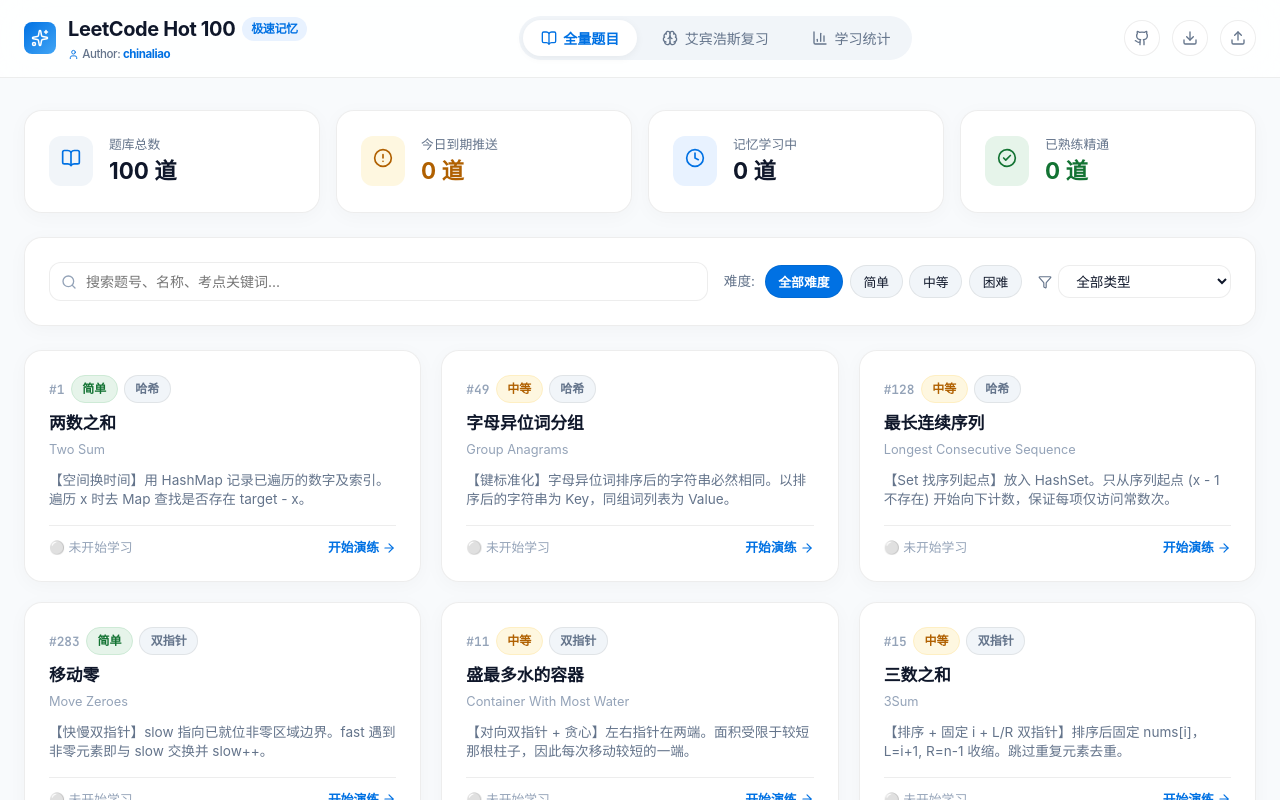
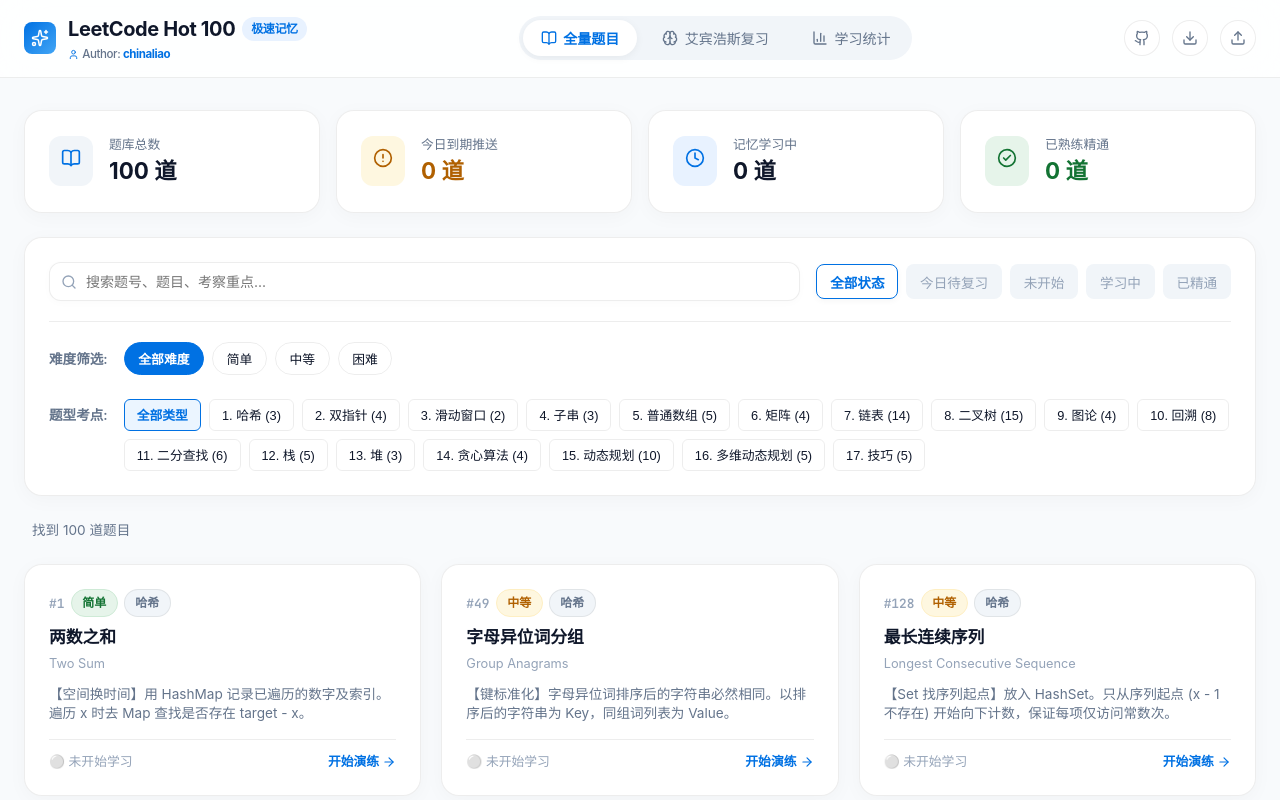
Before and after one commit to chinaliao/LeetCodehot100, a React (Vite) app: page / in a window 1280 px wide. Shown: the top 800 px of the page. Built offline with nearby package versions, Linux system fonts and the light colour scheme.

Commit message:
feat: upgrade filter UI to use modern chips, add status filters, and empty state

```diff
--- a/src/components/AllProblems.jsx
+++ b/src/components/AllProblems.jsx
@@ -1,5 +1,5 @@
 import React, { useState, useMemo } from 'react';
-import { Search, Filter, Clock, CheckCircle2, AlertCircle, ArrowRight, BookOpen } from 'lucide-react';
+import { Search, Filter, Clock, CheckCircle2, AlertCircle, ArrowRight, BookOpen, XCircle } from 'lucide-react';
 import { CATEGORIES, DIFFICULTIES } from '../data/categories';
 import { isProblemDueToday } from '../services/storage';
 
@@ -7,6 +7,7 @@ export function AllProblems({ problems, progressMap, onSelectProblem }) {
   const [searchTerm, setSearchTerm] = useState('');
   const [selectedDifficulty, setSelectedDifficulty] = useState('all');
   const [selectedCategory, setSelectedCategory] = useState('all');
+  const [selectedStatus, setSelectedStatus] = useState('all'); // 'all' | 'due' | 'unlearned' | 'learning' | 'mastered'
 
   const filteredProblems = useMemo(() => {
     return problems.filter((p) => {
@@ -14,10 +15,25 @@ export function AllProblems({ problems, progressMap, onSelectProblem }) {
       if (selectedDifficulty !== 'all' && p.difficulty !== selectedDifficulty) {
         return false;
       }
+
       // Category match
       if (selectedCategory !== 'all' && p.category !== selectedCategory) {
         return false;
       }
+
+      // Status match
+      if (selectedStatus !== 'all') {
+        const prog = progressMap[p.id];
+        const due = isProblemDueToday(prog);
+        const isMastered = prog && prog.status === 'mastered';
+        const isUnlearned = !prog || prog.repetition === 0;
+
+        if (selectedStatus === 'due' && !due) return false;
+        if (selectedStatus === 'unlearned' && !isUnlearned) return false;
+        if (selectedStatus === 'learning' && (isUnlearned || isMastered)) return false;
+        if (selectedStatus === 'mastered' && !isMastered) return false;
+      }
+
       // Search match
       if (searchTerm.trim()) {
         const term = searchTerm.toLowerCase();
@@ -29,7 +45,7 @@ export function AllProblems({ problems, progressMap, onSelectProblem }) {
       }
       return true;
     });
-  }, [problems, selectedDifficulty, selectedCategory, searchTerm]);
+  }, [problems, progressMap, selectedDifficulty, selectedCategory, selectedStatus, searchTerm]);
 
   // Overall Stats
   const stats = useMemo(() => {
@@ -56,6 +72,23 @@ export function AllProblems({ problems, progressMap, onSelectProblem }) {
     return { total: problems.length, unlearned, learning, mastered, dueToday };
   }, [problems, progressMap]);
 
+  const hasActiveFilters = searchTerm !== '' || selectedDifficulty !== 'all' || selectedCategory !== 'all' || selectedStatus !== 'all';
+
+  const clearFilters = () => {
+    setSearchTerm('');
+    setSelectedDifficulty('all');
+    setSelectedCategory('all');
+    setSelectedStatus('all');
+  };
+
+  const STATUS_OPTIONS = [
+    { id: 'all', name: '全部状态' },
+    { id: 'due', name: '今日待复习', color: 'var(--color-orange-text)' },
+    { id: 'unlearned', name: '未开始' },
+    { id: 'learning', name: '学习中', color: 'var(--apple-blue)' },
+    { id: 'mastered', name: '已精通', color: 'var(--color-green-text)' }
+  ];
+
   return (
     <div className="animate-fade-in" style={{ display: 'flex', flexDirection: 'column', gap: '1.5rem' }}>
       {/* Stats Summary Bar */}
@@ -74,7 +107,7 @@ export function AllProblems({ problems, progressMap, onSelectProblem }) {
           </div>
         </div>
 
-        <div className="apple-card" style={{ display: 'flex', alignItems: 'center', gap: '1rem' }}>
+        <div className="apple-card" style={{ display: 'flex', alignItems: 'center', gap: '1rem', cursor: 'pointer' }} onClick={() => setSelectedStatus('due')}>
           <div style={{ padding: '0.75rem', borderRadius: 12, background: 'var(--color-orange-bg)', color: 'var(--color-orange-text)' }}>
             <AlertCircle size={20} />
           </div>
@@ -84,7 +117,7 @@ export function AllProblems({ problems, progressMap, onSelectProblem }) {
           </div>
         </div>
 
-        <div className="apple-card" style={{ display: 'flex', alignItems: 'center', gap: '1rem' }}>
+        <div className="apple-card" style={{ display: 'flex', alignItems: 'center', gap: '1rem', cursor: 'pointer' }} onClick={() => setSelectedStatus('learning')}>
           <div style={{ padding: '0.75rem', borderRadius: 12, background: 'var(--apple-blue-light)', color: 'var(--apple-blue)' }}>
             <Clock size={20} />
           </div>
@@ -94,7 +127,7 @@ export function AllProblems({ problems, progressMap, onSelectProblem }) {
           </div>
         </div>
 
-        <div className="apple-card" style={{ display: 'flex', alignItems: 'center', gap: '1rem' }}>
+        <div className="apple-card" style={{ display: 'flex', alignItems: 'center', gap: '1rem', cursor: 'pointer' }} onClick={() => setSelectedStatus('mastered')}>
           <div style={{ padding: '0.75rem', borderRadius: 12, background: 'var(--color-green-bg)', color: 'var(--color-green-text)' }}>
             <CheckCircle2 size={20} />
           </div>
@@ -105,35 +138,67 @@ export function AllProblems({ problems, progressMap, onSelectProblem }) {
         </div>
       </div>
 
-      {/* Filter & Search Toolbar */}
-      <div className="apple-card" style={{ display: 'flex', flexWrap: 'wrap', gap: '1rem', alignItems: 'center', justifyContent: 'space-between' }}>
-        {/* Search Bar */}
-        <div style={{ position: 'relative', minWidth: 260, flex: 1 }}>
+      {/* Modern Filter & Search Toolbar */}
+      <div className="apple-card" style={{ display: 'flex', flexDirection: 'column', gap: '1.25rem' }}>
+
+        {/* Top Row: Search & Status Filters */}
+        <div style={{ display: 'flex', flexWrap: 'wrap', gap: '1rem', alignItems: 'center', justifyContent: 'space-between' }}>
+
+          <div style={{ position: 'relative', flex: '1 1 300px' }}>
             <Search size={16} style={{ position: 'absolute', left: 12, top: 12, color: 'var(--text-light)' }} />
             <input
               type="text"
               className="apple-input"
-            style={{ paddingLeft: 36 }}
-            placeholder="搜索题号、名称、考点关键词..."
+              style={{ paddingLeft: 36, width: '100%', border: '1px solid var(--border-light)', boxShadow: '0 2px 8px rgba(0,0,0,0.02)' }}
+              placeholder="搜索题号、题目、考察重点..."
               value={searchTerm}
               onChange={(e) => setSearchTerm(e.target.value)}
             />
           </div>
 
-        {/* Difficulty Filter */}
-        <div style={{ display: 'flex', alignItems: 'center', gap: '0.4rem' }}>
-          <span style={{ fontSize: '0.85rem', color: 'var(--text-muted)', marginRight: '0.2rem' }}>难度:</span>
+          <div style={{ display: 'flex', alignItems: 'center', gap: '0.5rem', flexWrap: 'wrap' }}>
+            {STATUS_OPTIONS.map((s) => (
+              <button
+                key={s.id}
+                onClick={() => setSelectedStatus(s.id)}
+                style={{
+                  padding: '0.4rem 0.8rem',
+                  fontSize: '0.85rem',
+                  fontWeight: selectedStatus === s.id ? 600 : 500,
+                  borderRadius: '8px',
+                  border: '1px solid',
+                  borderColor: selectedStatus === s.id ? (s.color || 'var(--apple-blue)') : 'transparent',
+                  background: selectedStatus === s.id ? 'var(--bg-card)' : 'var(--bg-subtle)',
+                  color: selectedStatus === s.id ? (s.color || 'var(--apple-blue)') : 'var(--text-light)',
+                  cursor: 'pointer',
+                  transition: 'all 0.2s ease',
+                  boxShadow: selectedStatus === s.id ? '0 2px 6px rgba(0,0,0,0.04)' : 'none'
+                }}
+              >
+                {s.name}
+              </button>
+            ))}
+          </div>
+        </div>
+
+        {/* Bottom Row: Difficulty & Category Chips */}
+        <div style={{ display: 'flex', gap: '1.5rem', flexDirection: 'column', borderTop: '1px solid var(--border-light)', paddingTop: '1.25rem' }}>
+
+          <div style={{ display: 'flex', alignItems: 'flex-start', gap: '1rem' }}>
+            <span style={{ fontSize: '0.85rem', color: 'var(--text-muted)', whiteSpace: 'nowrap', marginTop: '0.4rem', fontWeight: 600 }}>难度筛选:</span>
+            <div style={{ display: 'flex', flexWrap: 'wrap', gap: '0.5rem' }}>
               {DIFFICULTIES.map((d) => (
                 <button
                   key={d.id}
                   onClick={() => setSelectedDifficulty(d.id)}
                   style={{
-                padding: '0.4rem 0.8rem',
+                    padding: '0.35rem 0.85rem',
                     fontSize: '0.8rem',
                     fontWeight: selectedDifficulty === d.id ? 600 : 400,
                     borderRadius: '999px',
-                border: '1px solid var(--border-light)',
-                background: selectedDifficulty === d.id ? 'var(--apple-blue)' : 'var(--bg-subtle)',
+                    border: '1px solid',
+                    borderColor: selectedDifficulty === d.id ? 'var(--apple-blue)' : 'var(--border-light)',
+                    background: selectedDifficulty === d.id ? 'var(--apple-blue)' : 'transparent',
                     color: selectedDifficulty === d.id ? '#fff' : 'var(--text-main)',
                     cursor: 'pointer',
                     transition: 'all 0.2s ease'
@@ -143,23 +208,59 @@ export function AllProblems({ problems, progressMap, onSelectProblem }) {
                 </button>
               ))}
             </div>
+          </div>
 
-        {/* Category Filter */}
-        <div style={{ display: 'flex', alignItems: 'center', gap: '0.4rem' }}>
-          <Filter size={14} style={{ color: 'var(--text-muted)' }} />
-          <select
-            className="apple-input"
-            style={{ width: 'auto', padding: '0.4rem 0.8rem', fontSize: '0.85rem', cursor: 'pointer' }}
-            value={selectedCategory}
-            onChange={(e) => setSelectedCategory(e.target.value)}
+          <div style={{ display: 'flex', alignItems: 'flex-start', gap: '1rem' }}>
+            <span style={{ fontSize: '0.85rem', color: 'var(--text-muted)', whiteSpace: 'nowrap', marginTop: '0.4rem', fontWeight: 600 }}>题型考点:</span>
+            <div style={{ display: 'flex', flexWrap: 'wrap', gap: '0.5rem' }}>
+              {CATEGORIES.map((c) => (
+                <button
+                  key={c.id}
+                  onClick={() => setSelectedCategory(c.id)}
+                  style={{
+                    padding: '0.35rem 0.75rem',
+                    fontSize: '0.8rem',
+                    fontWeight: selectedCategory === c.id ? 600 : 400,
+                    borderRadius: '6px',
+                    border: '1px solid',
+                    borderColor: selectedCategory === c.id ? 'var(--apple-blue)' : 'var(--border-light)',
+                    background: selectedCategory === c.id ? 'rgba(0, 122, 255, 0.08)' : 'transparent',
+                    color: selectedCategory === c.id ? 'var(--apple-blue)' : 'var(--text-main)',
+                    cursor: 'pointer',
+                    transition: 'all 0.15s ease'
+                  }}
                 >
-            {CATEGORIES.map((c) => (
-              <option key={c.id} value={c.id}>
                   {c.name}
-              </option>
+                </button>
               ))}
-          </select>
             </div>
+          </div>
+
+        </div>
+
+        {/* Clear Filters Indicator */}
+        {hasActiveFilters && (
+          <div style={{ display: 'flex', justifyContent: 'flex-end', marginTop: '-0.5rem' }}>
+            <button
+              onClick={clearFilters}
+              style={{
+                display: 'flex', alignItems: 'center', gap: '0.3rem',
+                background: 'none', border: 'none', color: 'var(--text-light)',
+                fontSize: '0.8rem', cursor: 'pointer', padding: '0.2rem 0.5rem',
+                borderRadius: '4px'
+              }}
+              onMouseOver={(e) => e.currentTarget.style.background = 'var(--bg-subtle)'}
+              onMouseOut={(e) => e.currentTarget.style.background = 'none'}
+            >
+              <XCircle size={14} /> 清除所有筛选条件
+            </button>
+          </div>
+        )}
+      </div>
+
+      {/* Active Filters Summary count */}
+      <div style={{ fontSize: '0.85rem', color: 'var(--text-muted)', paddingLeft: '0.5rem' }}>
+        找到 {filteredProblems.length} 道题目
       </div>
 
       {/* Problems Grid */}
@@ -259,8 +360,35 @@ export function AllProblems({ problems, progressMap, onSelectProblem }) {
       </div>
 
       {filteredProblems.length === 0 && (
-        <div className="apple-card" style={{ textAlign: 'center', padding: '3rem 1.5rem', color: 'var(--text-muted)' }}>
-          未找到匹配筛选条件的题目
+        <div className="apple-card" style={{
+          textAlign: 'center',
+          padding: '4rem 2rem',
+          display: 'flex',
+          flexDirection: 'column',
+          alignItems: 'center',
+          gap: '1rem',
+          background: 'var(--bg-subtle)'
+        }}>
+          <Filter size={48} style={{ color: 'var(--text-light)', opacity: 0.5 }} />
+          <div>
+            <h3 style={{ fontSize: '1.2rem', color: 'var(--text-main)', marginBottom: '0.5rem' }}>未找到匹配题库</h3>
+            <p style={{ color: 'var(--text-muted)', fontSize: '0.9rem' }}>尝试调整分类或难度，或者清除筛选条件</p>
+          </div>
+          <button
+            onClick={clearFilters}
+            style={{
+              marginTop: '1rem',
+              padding: '0.6rem 1.2rem',
+              background: 'var(--apple-blue)',
+              color: 'white',
+              border: 'none',
+              borderRadius: '8px',
+              fontWeight: 600,
+              cursor: 'pointer'
+            }}
+          >
+            重置所有筛选
+          </button>
         </div>
       )}
     </div>
```
Lines whose indentation alone changed are shown as unchanged.
